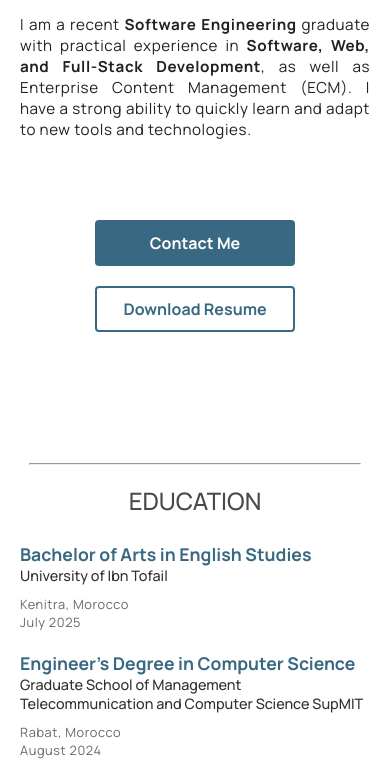
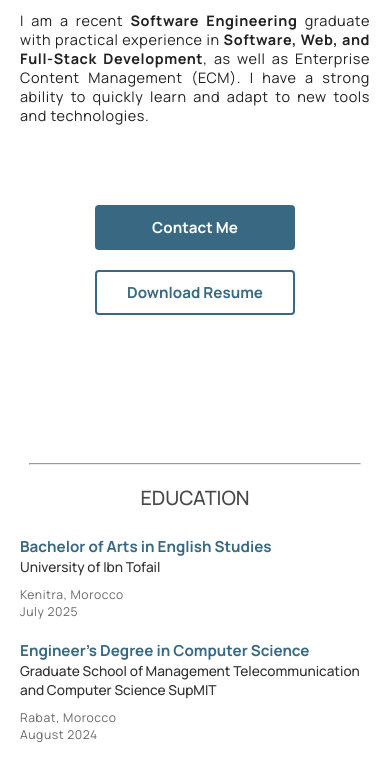
Before and after one commit to dev-omar-l/portfolio-simple, a plain HTML site: page index.html in a window 390 px wide. Shown: the part 150-916 px from the top of the page. Drawn offline with Linux system fonts and the light colour scheme.

Commit message:
Mobile font size tweaking

```diff
--- a/style.css
+++ b/style.css
@@ -63,16 +63,6 @@ td {
   margin-top: 0;
   height: calc(70vh - 70px);
   color: rgb(29, 28, 28);
-}
-
-p {
-  color: #212122;
-  font-size: 0.9rem;
-  text-align: justify;
-}
-
-.description p {
-  font-size: 0.95rem;
 }
 
 .projects-description {
@@ -165,12 +155,22 @@ h4 {
   font-size: 0.9rem;
 }
 
-.projects-segment p {
-  color: rgb(61, 59, 59);
+p {
+  letter-spacing: 0.6px;
 }
 
 p {
-  letter-spacing: 0.6px;
+  color: #212122;
+  font-size: 0.9rem;
+  text-align: justify;
+}
+
+.description p {
+  font-size: 0.95rem;
+}
+
+.projects-segment p {
+  color: rgb(61, 59, 59);
 }
 
 li {
@@ -285,8 +285,11 @@ li::marker {
 }
 
 /*Media Query max 560px */
+@media screen and (max-width: 560px) {
+  html {
+    font-size: 0.95rem;
+  }
 
-@media screen and (max-width: 560px) {
   #contact_dl_button {
     margin-top: -20px;
   }
@@ -298,10 +301,12 @@ li::marker {
 
   h2 {
     margin-top: -5px;
+    font-size: 1.3rem;
   }
 
   h3 {
     margin-top: 0;
+    font-size: 1rem;
   }
 }
 
@@ -314,7 +319,6 @@ li::marker {
   }
 
   body {
-    /* font-size: 0.95rem; */
     background-color: rgb(243, 243, 243);
   }
 
```
